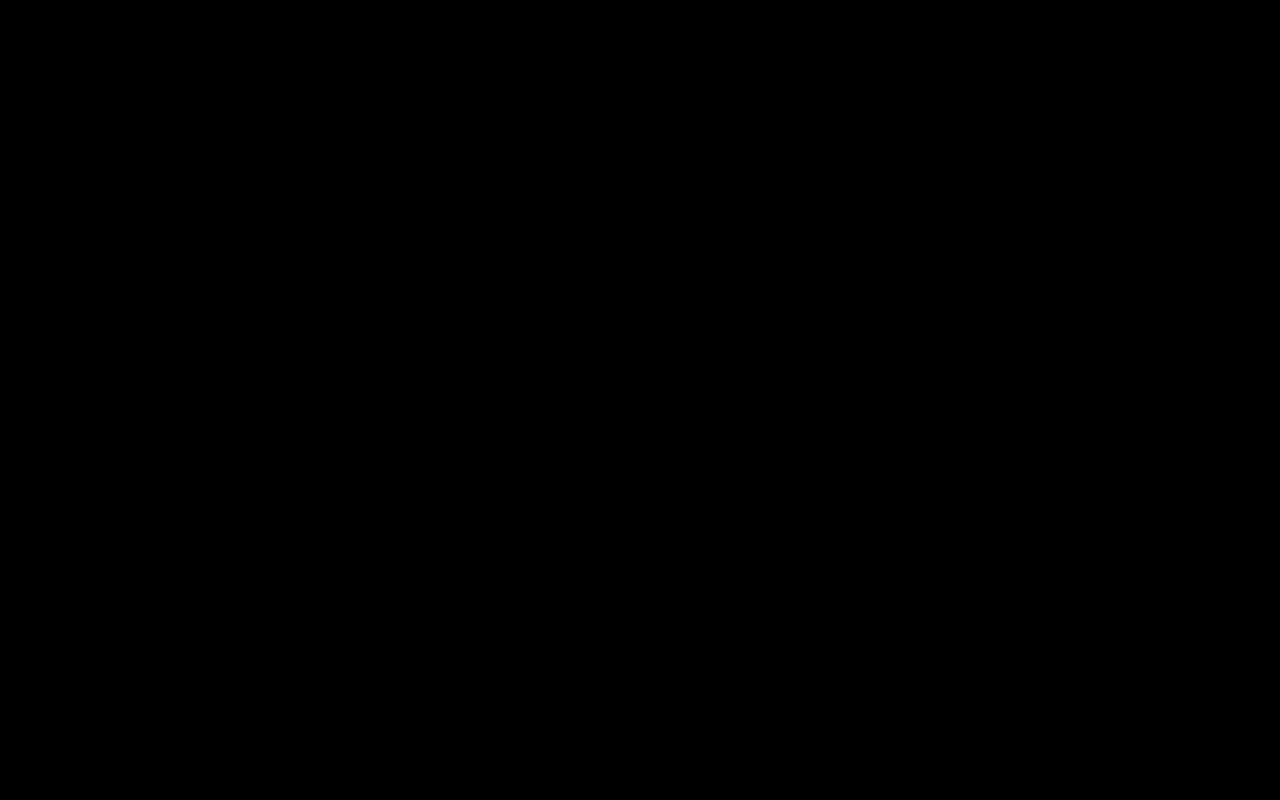
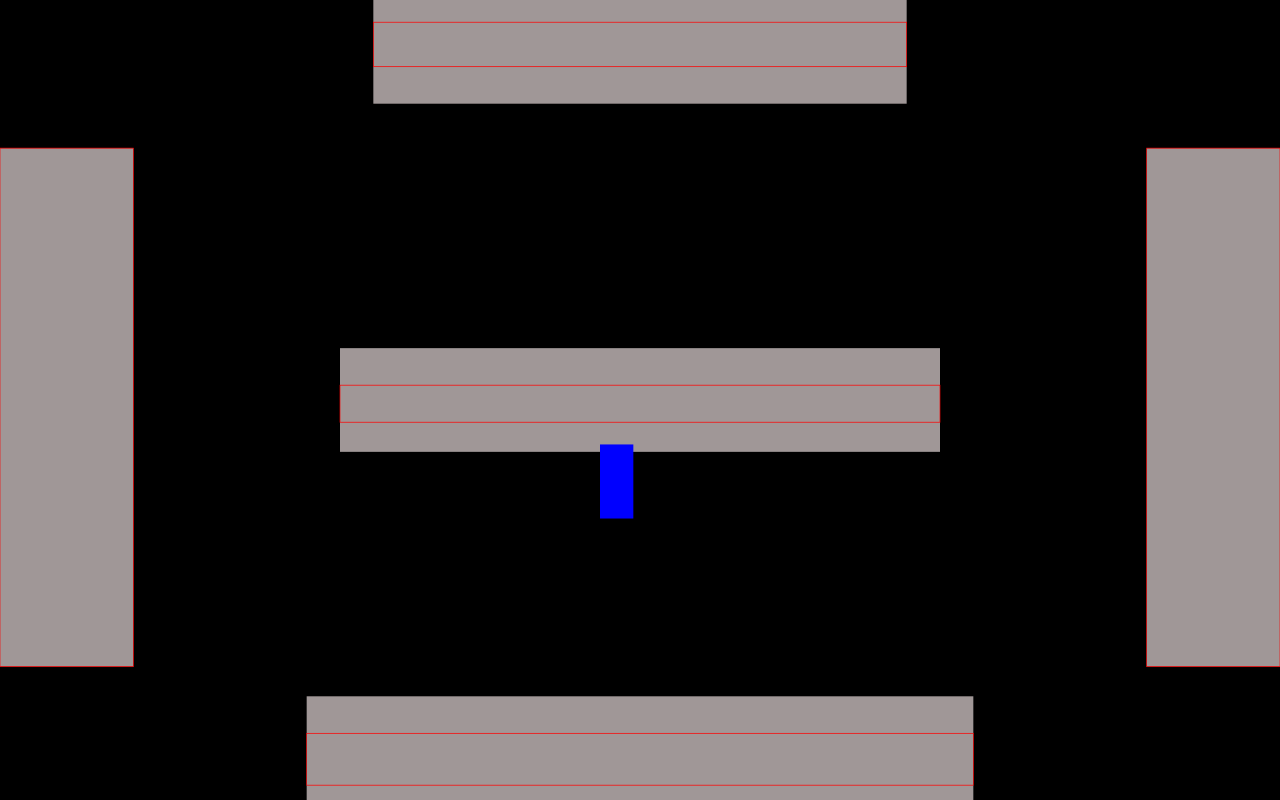
Before and after one commit to JavedanCode/over-brewed, a website built with webpack: page src/template.html in a window 1280 px wide. Built offline with nearby package versions, Linux system fonts and the light colour scheme.

Commit message:
Feat: Add basic draw() function for testing out map + Add collision for testing + Add Temp update() function for testing + Add gameObject for object placement on the map

```diff
--- a/src/canvas.js
+++ b/src/canvas.js
@@ -3,5 +3,15 @@ export default function Canvas() {
   canvas.id = "canvas";
   document.body.appendChild(canvas);
 
-  return canvas;
+  const ctx = canvas.getContext("2d");
+
+  function resize(){
+    canvas.width = window.innerWidth;
+    canvas.height = window.innerHeight;
+  }
+
+  window.addEventListener("resize", resize);
+  resize();
+
+  return { canvas, ctx};
 }
--- /dev/null
+++ b/src/collision.js
@@ -0,0 +1,8 @@
+export function checkCollision(a, b) {
+  return (
+    a.x < b.x + b.width &&
+    a.x + a.width > b.x &&
+    a.y < b.y + b.height &&
+    a.y + a.height > b.y
+  );
+}
--- /dev/null
+++ b/src/draw.js
@@ -0,0 +1,34 @@
+import objects from "./objects";
+import player from "./player";
+
+const CANVAS_WIDTH = 1920;
+const CANVAS_HEIGHT = 1080;
+
+export default (ctx, canvas) => {
+  const scaleX = canvas.width / CANVAS_WIDTH;
+  const scaleY = canvas.height / CANVAS_HEIGHT;
+
+  ctx.setTransform(scaleX, 0, 0, scaleY, 0, 0);
+
+  ctx.clearRect(0, 0, CANVAS_WIDTH, CANVAS_HEIGHT);
+
+  //DRAW ENTITIES
+  const allEntities = [...objects, player];
+
+  // SORT ENTITIES BY Y POSITION
+  allEntities.sort((a, b) => {
+    return a.y + a.height - (b.y + b.height);
+  });
+
+  // DRAW IN ORDER
+  allEntities.forEach((entity) => {
+    ctx.fillStyle = entity.color;
+    ctx.fillRect(entity.x, entity.y, entity.width, entity.height);
+  });
+
+  objects.forEach((obj) => {
+    const hb = obj.getHitbox();
+    ctx.strokeStyle = "red";
+    ctx.strokeRect(hb.x, hb.y, hb.width, hb.height);
+  });
+};
--- /dev/null
+++ b/src/gameObject.js
@@ -0,0 +1,31 @@
+export default class GameObject {
+  constructor({ x, y, width, height, color, hitbox }) {
+    this.x = x;
+    this.y = y;
+    this.width = width;
+    this.height = height;
+
+    this.color = color || "gray";
+
+    this.hitbox = hitbox || {
+      offsetX: 0,
+      offsetY: 0,
+      width: width,
+      height: height,
+    };
+  }
+
+  getHitbox() {
+    return {
+      x: this.x + this.hitbox.offsetX,
+      y: this.y + this.hitbox.offsetY,
+      width: this.hitbox.width,
+      height: this.hitbox.height,
+    };
+  }
+
+  draw(ctx) {
+    ctx.fillStyle = this.color;
+    ctx.fillRect(this.x, this.y, this.width, this.height);
+  }
+}
--- a/src/index.js
+++ b/src/index.js
@@ -1,5 +1,13 @@
 import "./styles.css";
-import Canvas from "./canvas";
+import Canvas from "./canvas.js";
+import draw from "./draw.js";
+import update from "./update.js";
+const { canvas, ctx } = Canvas();
 
-//add Canvas to body
-Canvas();
+function loop() {
+  update();
+  draw(ctx, canvas);
+  requestAnimationFrame(loop);
+}
+
+loop();
--- /dev/null
+++ b/src/input.js
@@ -0,0 +1,11 @@
+const keys = {};
+
+window.addEventListener("keydown", (e) => {
+  keys[e.key.toLowerCase()] = true;
+});
+
+window.addEventListener("keyup", (e) => {
+  keys[e.key.toLowerCase()] = false;
+});
+
+export default keys;
--- /dev/null
+++ b/src/objects.js
@@ -0,0 +1,71 @@
+import GameObject from "./gameObject.js";
+
+const objects = [
+  //LEFT TABLE
+  new GameObject({
+    x: 0,
+    y: 200,
+    width: 200,
+    height: 700,
+    color: "#a09797",
+  }),
+
+  //RIGHT TABLE
+  new GameObject({
+    x: 1720,
+    y: 200,
+    width: 200,
+    height: 700,
+    color: "#a09797",
+  }),
+
+  //TOP TABLE
+  new GameObject({
+    x: 560,
+    y: 0,
+    width: 800,
+    height: 140,
+    color: "#a09797",
+
+    hitbox: {
+      offsetX: 0,
+      offsetY: 30,
+      width: 800,
+      height: 60,
+    },
+  }),
+
+  //BOTTOM TABLE
+  new GameObject({
+    x: 460,
+    y: 940,
+    width: 1000,
+    height: 140,
+    color: "#a09797",
+
+    hitbox: {
+      offsetX: 0,
+      offsetY: 50,
+      width: 1000,
+      height: 70,
+    },
+  }),
+
+  //CENTER TABLE
+  new GameObject({
+    x: 510,
+    y: 470,
+    width: 900,
+    height: 140,
+    color: "#a09797",
+
+    hitbox: {
+      offsetX: 0,
+      offsetY: 50,
+      width: 900,
+      height: 50,
+    },
+  }),
+];
+
+export default objects;
--- /dev/null
+++ b/src/player.js
@@ -0,0 +1,13 @@
+const player = {
+  x: 900,
+  y: 600,
+  width: 50,
+  height: 100,
+  color: "blue",
+  speed: 4,
+
+  velocityX: 0,
+  velocityY: 0,
+};
+
+export default player;
--- a/src/styles.css
+++ b/src/styles.css
@@ -10,6 +10,4 @@ body {
 
 #canvas {
   background-color: black;
-  width: 100%;
-  height: 100vh;
 }
--- /dev/null
+++ b/src/update.js
@@ -0,0 +1,59 @@
+import keys from "./input.js";
+import objects from "./objects.js";
+import player from "./player.js";
+import { checkCollision } from "./collision.js";
+
+const WORLD_WIDTH = 1920;
+const WORLD_HEIGHT = 1080;
+
+export default function update() {
+  player.velocityX = 0;
+  player.velocityY = 0;
+
+  if (keys["w"]) player.velocityY = -player.speed;
+  if (keys["s"]) player.velocityY = player.speed;
+  if (keys["a"]) player.velocityX = -player.speed;
+  if (keys["d"]) player.velocityX = player.speed;
+
+  player.x += player.velocityX;
+
+  objects.forEach((obj) => {
+    if (checkCollision(player, obj.getHitbox())) {
+      if (player.velocityX > 0) {
+        player.x = obj.x - player.width;
+      }
+      if (player.velocityX < 0) {
+        player.x = obj.x + player.width;
+      }
+    }
+  });
+
+  player.y += player.velocityY;
+
+  objects.forEach((obj) => {
+    if (checkCollision(player, obj.getHitbox())) {
+      const hb = obj.getHitbox();
+      if (player.velocityY > 0) {
+        player.y = hb.y - player.height;
+      }
+      if (player.velocityY < 0) {
+        player.y = hb.y + hb.height;
+      }
+    }
+  });
+
+  if (player.x < 0) {
+    player.x = 0;
+  }
+  if (player.x + player.width > WORLD_WIDTH) {
+    player.x = WORLD_WIDTH - player.width;
+  }
+
+  if (player.y < 0) {
+    player.y = 0;
+  }
+
+  if (player.y + player.height > WORLD_HEIGHT) {
+    player.y = WORLD_HEIGHT - player.height;
+  }
+}
```
